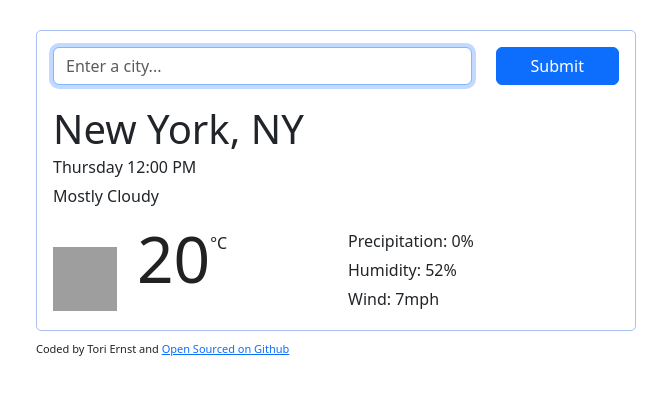
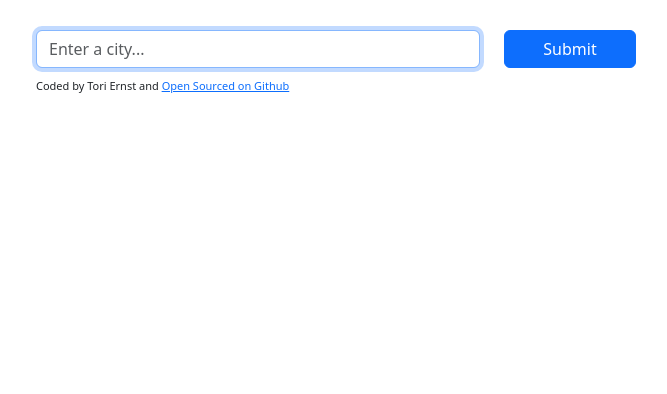
Before and after one commit to tori-noel/react-weather, a React (Create React App) app: page / in a window 1280 px wide. Shown: the top 394 px of the page, without its empty margins (304-971 px from the left). Built offline with nearby package versions, Linux system fonts and the light colour scheme; grey boxes are pictures that could not be loaded.

Commit message:
integrated SearchEngine component with Weather component and removed extra file

```diff
--- a/src/App.js
+++ b/src/App.js
@@ -1,5 +1,5 @@
 import "./App.css";
-import GitHubLink from "./GitHubLink";
+
 import "bootstrap/dist/css/bootstrap.min.css";
 import Weather from "./Weather";
 function App() {
@@ -8,7 +8,15 @@ function App() {
       <div className="Container">
         <Weather />
         <footer>
-          <GitHubLink />
+          Coded by Tori Ernst and{" "}
+          <a
+            href="https://github.com/tori-noel/react-weather"
+            target="_blank"
+            rel="noreferrer"
+          >
+            {" "}
+            Open Sourced on Github
+          </a>
         </footer>
       </div>
     </div>
--- a/src/GitHubLink.js
+++ /dev/null
@@ -1,18 +0,0 @@
-import React from "react";
-
-export default function GitHubLink() {
-  return (
-    <div className="GitHubLink">
-      {" "}
-      Coded by Tori Ernst and{" "}
-      <a
-        href="https://github.com/tori-noel/react-weather"
-        target="_blank"
-        rel="noreferrer"
-      >
-        {" "}
-        Open Sourced on Github
-      </a>
-    </div>
-  );
-}
--- a/src/SearchEngine.js
+++ /dev/null
@@ -1,67 +0,0 @@
-import React, { useState } from "react";
-import axios from "axios";
-
-export default function Weather() {
-  let [city, setCity] = useState("");
-  let [loaded, setLoaded] = useState(false);
-  let [weather, setWeather] = useState({});
-
-  function showWeather(response) {
-    setLoaded(true);
-    setWeather({
-      temperature: response.data.main.temp,
-      wind: response.data.wind.speed,
-      humidity: response.data.main.humidity,
-      icon: `http://openweathermap.org/img/wn/${response.data.weather[0].icon}@2x.png`,
-      description: response.data.weather[0].description,
-    });
-  }
-  function searchCity(event) {
-    setCity(event.target.value);
-  }
-  function handleSubmit(event) {
-    event.preventDefault();
-    let apiKey = "5f472b7acba333cd8a035ea85a0d4d4c";
-    let units = "imperial";
-    let apiUrl = `https://api.openweathermap.org/data/2.5/weather?q=${city}&appid=${apiKey}&units=${units}`;
-    axios.get(apiUrl).then(showWeather);
-  }
-  let form = (
-    <form onSubmit={handleSubmit}>
-      <div className="row">
-        <div className="col-9">
-          <input
-            className="form-control"
-            name="city"
-            type="text"
-            placeholder="Enter a city..."
-            autoFocus="on"
-            onChange={searchCity}
-          />
-        </div>
-        <div className="col-3">
-          <input type="submit" className="btn btn-primary w-100 " />
-        </div>
-      </div>
-    </form>
-  );
-  if (loaded) {
-    return (
-      <div>
-        {form}
-        <ul>
-          <li> Temperature: {Math.round(weather.temperature)}°F </li>
-          <li> Wind: {Math.round(weather.wind)} mi/hr </li>
-          <li> Humidity: {Math.round(weather.humidity)} % </li>
-          <li>
-            {" "}
-            <img src={weather.icon} alt={weather.description} />{" "}
-          </li>
-          <li> {weather.description} </li>
-        </ul>
-      </div>
-    );
-  } else {
-    return form;
-  }
-}
--- a/src/Weather.js
+++ b/src/Weather.js
@@ -1,14 +1,58 @@
-import React from "react";
+import React, { useState } from "react";
+import axios from "axios";
 import "./Weather.css";
-import SearchEngine from "./SearchEngine";
+
 export default function Weather() {
+  let [city, setCity] = useState("");
+  let [loaded, setLoaded] = useState(false);
+  let [weather, setWeather] = useState({});
+
+  function showWeather(response) {
+    setLoaded(true);
+    setWeather({
+      temperature: response.data.main.temp,
+      wind: response.data.wind.speed,
+      humidity: response.data.main.humidity,
+      icon: `http://openweathermap.org/img/wn/${response.data.weather[0].icon}@2x.png`,
+      description: response.data.weather[0].description,
+    });
+  }
+  function searchCity(event) {
+    setCity(event.target.value);
+  }
+  function handleSubmit(event) {
+    event.preventDefault();
+    let apiKey = "5f472b7acba333cd8a035ea85a0d4d4c";
+    let units = "celsius";
+    let apiUrl = `https://api.openweathermap.org/data/2.5/weather?q=${city}&appid=${apiKey}&units=${units}`;
+    axios.get(apiUrl).then(showWeather);
+  }
+  let form = (
+    <form onSubmit={handleSubmit}>
+      <div className="row">
+        <div className="col-9">
+          <input
+            className="form-control"
+            name="city"
+            type="text"
+            placeholder="Enter a city..."
+            autoFocus="on"
+            onChange={searchCity}
+          />
+        </div>
+        <div className="col-3">
+          <input type="submit" className="btn btn-primary w-100 " />
+        </div>
+      </div>
+    </form>
+  );
+  if (loaded) {
     return (
       <div className="Weather">
-      <SearchEngine />
-      <h1> New York, NY </h1>
+        <h1> {city} </h1>
         <ul>
           <li>Thursday 12:00 PM</li>
-        <li>Mostly Cloudy</li>
+          <li>{weather.description} </li>
         </ul>
 
         <div className="row mt-3">
@@ -20,18 +64,21 @@ export default function Weather() {
                 className="float-left"
               />
 
-            <span className="temperature">20</span>
+              <span className="temperature">
+                {Math.round(weather.temperature)}
+              </span>
               <span className="unit">°C</span>
             </div>
           </div>
           <div className="col-6">
             <ul>
-            <li>Precipitation: 0%</li>
-            <li>Humidity: 52%</li>
-            <li>Wind: 7mph</li>
+              <li>Precipitation: {weather.precipitation}</li>
+              <li>Humidity: {weather.humidity} </li>
+              <li>Wind: {Math.round(weather.wind)} </li>
             </ul>
           </div>
         </div>
       </div>
     );
+  } else return form;
 }
```
Lines whose indentation alone changed are shown as unchanged.
